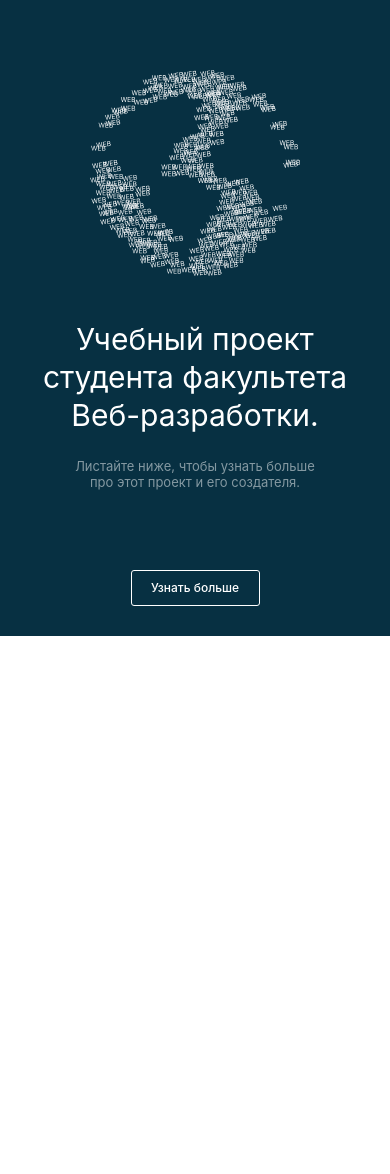
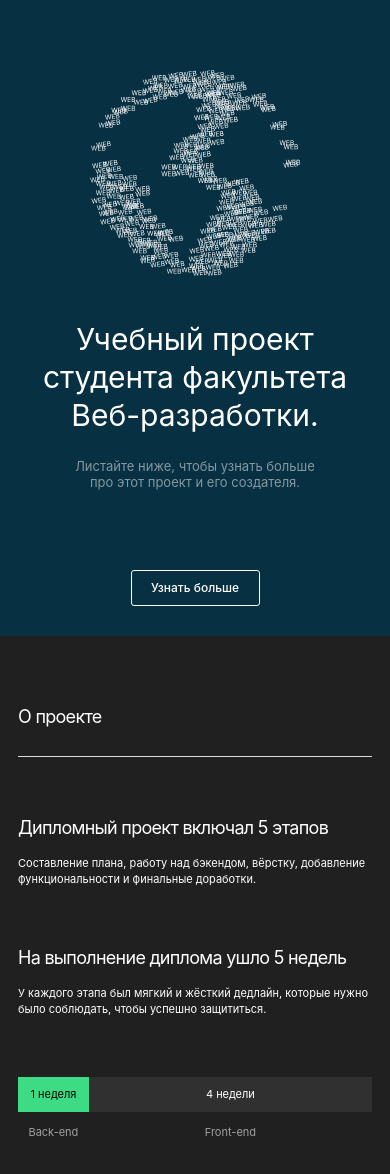
Before and after one commit to Gasay-Liza/movies-explorer-frontend, a React (Create React App) app: page / in a window 390 px wide. Shown: the top 1174 px of the page. Before the commit the page ends 844 px from the top, so only its background shows below. Built offline with nearby package versions, Linux system fonts and the light colour scheme.

Commit message:
AboutProject адаптив

```diff
--- /dev/null
+++ b/src/components/AboutProject/AboutProject.css
@@ -0,0 +1,156 @@
+.about-project{
+    max-width: 1280px;
+    margin: 0 0;
+    padding: 110px 70px;
+    background: #202020;
+}
+
+.about-project__title {
+    margin: 0 0;
+    padding: 0 0 23px;
+    max-width: 100%;
+    border-bottom: 1px solid #DADADA;
+    font-family: 'Inter', 'Arial', 'Helvetica', sans-serif;
+    font-style: normal;
+    font-weight: 400;
+    font-size: 22px;
+    line-height: 27px;
+    letter-spacing: -0.04em;
+    color: #FFFFFF;
+    text-align: left;
+ }
+
+.about-project__container {
+    display: grid;
+    grid-template-columns: repeat(2, 1fr);
+    grid-template-rows: minmax(min-content,max-content) minmax(min-content,max-content);
+    gap: 40px 26px;
+    margin: 70px 0 0 0;
+    padding: 0 0;
+    font-family: 'Inter', 'Arial', 'Helvetica', sans-serif;
+    color: #FFFFFF;
+    text-align: left;
+}
+.about-project__subtitle {
+    margin: 0 0;
+    font-style: normal;
+    font-weight: 400;
+    font-size: 20px;
+    line-height: 24px;
+    letter-spacing: -0.04em;
+    order: -1;
+ }
+
+.about-project__text {
+    margin: 0 0;
+    font-weight: 400;
+    font-size: 12px;
+    line-height: 18px;
+ }
+
+ .about-project__bar {
+    max-width: 100%;
+    margin: 110px 0 0 0;
+    padding: 0 0;
+    display: grid;
+    grid-template-columns: minmax(max-content, 1fr) minmax(max-content, 4fr);
+    align-items: center;
+    justify-content: center;
+}
+
+.about-project__bar-block {
+    margin: 0 0;
+    padding: 9px 14px;
+    font-style: normal;
+    font-weight: 400;
+    font-size: 14px;
+    line-height: 17px;
+    text-align: center;
+    order: -1;
+}
+
+.about-project__bar-block_type_green{
+    color: #000000;
+    background: #3DDC84;
+}
+
+.about-project__bar-block_type_grey{
+    color: #FFFFFF;
+    background: #303030;
+}
+
+.about-project__description {
+    margin: 0 0;
+    font-family: 'Suisse Intl', 'Inter', 'Arial', 'Helvetica', sans-serif;
+    font-style: normal;
+    font-weight: 400;
+    font-size: 14px;
+    line-height: 17px;
+    text-align: center;
+    color: #A0A0A0;
+    padding: 14px 10px 0 10px;
+}
+
+
+@media screen and (max-width: 860px){
+    .about-project{
+        padding: 90px 50px;
+    }
+
+    .about-project__container {
+        gap: 30px 22px;
+    }
+
+    .about-project__bar {
+        margin: 93px 0 0 0;
+    }
+}
+
+@media screen and (max-width: 420px){
+    .about-project{
+        padding: 70px 18px;
+    }
+
+    .about-project__title {
+        font-size: 18px;
+        line-height: 22px;
+        padding: 0 0 28px;
+    }
+
+    .about-project__container {
+        display: grid;
+        grid-template-columns: 1fr;
+        gap: 0;
+        margin: 0 0;
+    }
+
+    .about-project__subtitle {
+        margin: 60px 0 0;
+        font-size: 18px;
+        line-height: 22px;
+        order: 0;
+     }
+
+    .about-project__text {
+        margin: 16px 0 0;
+        font-weight: 400;
+        font-size: 11px;
+        line-height: 16px;
+    }
+
+    .about-project__bar {
+        margin: 60px 0 0 0;
+    }
+
+
+    .about-project__bar-block {
+        padding: 11px 10px;
+        font-size: 11px;
+        line-height: 13px;
+    }
+
+    .about-project__description {
+        font-size: 11px;
+        line-height: 13px;
+     }
+}
--- /dev/null
+++ b/src/components/AboutProject/AboutProject.js
@@ -0,0 +1,37 @@
+import "./AboutProject.css";
+
+function AboutProject(props) {
+  return (
+    <section className="about-project">
+      <h2 class="about-project__title">О проекте</h2>
+      <div class="about-project__container">
+        <h3 class="about-project__subtitle">
+          Дипломный проект включал 5 этапов
+        </h3>
+        <p class="about-project__text">
+          Составление плана, работу над бэкендом, вёрстку, добавление
+          функциональности и финальные доработки.
+        </p>
+        <h3 class="about-project__subtitle">
+          На выполнение диплома ушло 5 недель
+        </h3>
+        <p class="about-project__text">
+          У каждого этапа был мягкий и жёсткий дедлайн, которые нужно было
+          соблюдать, чтобы успешно защититься.
+        </p>
+      </div>
+      <div class="about-project__bar">
+        <div class="about-project__bar-block about-project__bar-block_type_green">
+          1 неделя
+        </div>
+        <p class="about-project__description">Back-end</p>
+        <div class="about-project__bar-block about-project__bar-block_type_grey">
+          4 недели
+        </div>
+        <p class="about-project__description">Front-end</p>
+      </div>
+    </section>
+  );
+}
+
+export default AboutProject;
--- a/src/components/Main/Main.js
+++ b/src/components/Main/Main.js
@@ -1,23 +1,24 @@
 import React from "react";
 
 import Promo from "../Promo/Promo";
+import AboutProject from "../AboutProject/AboutProject";
 // import NavTab from "./NavTab/NavTab";
-// import AboutProject from "./AboutProject";
 // import Techs from "./Techs";
 // import AboutMe from "./AboutMe";
 // import Portfolio from "./Portfolio";
 
 function Main(props) {
     return (
-        <main className="main">
-            <Promo/>
-            {/* <NavTab/>
-            <AboutProject/>
+      <main className="main">
+        <Promo />
+        <AboutProject />
+        {/* <NavTab/>
+
             <Techs/>
             <AboutMe/>
             <Portfolio/> */}
-        </main>
-    )
+      </main>
+    );
 }
 
 export default Main;
```
